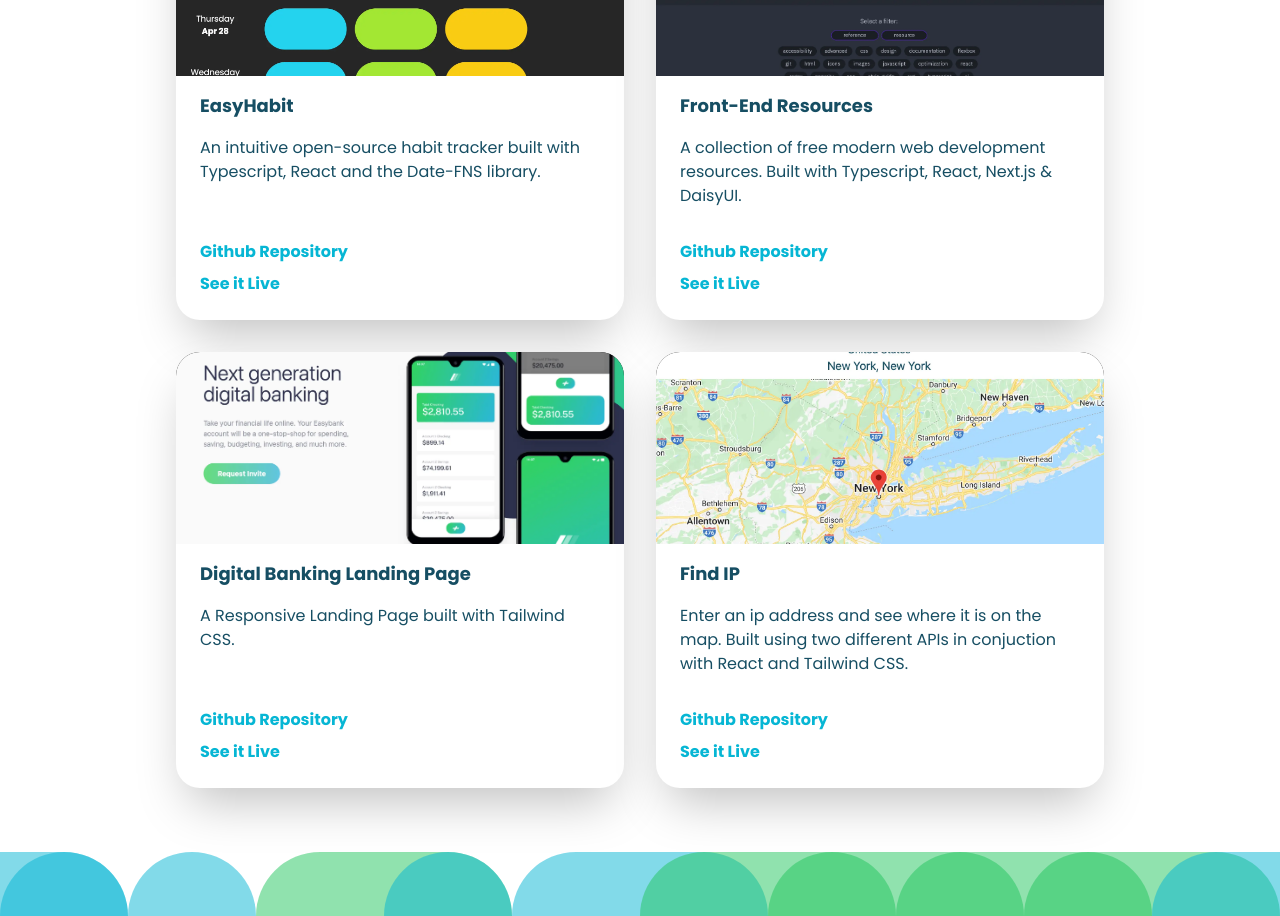
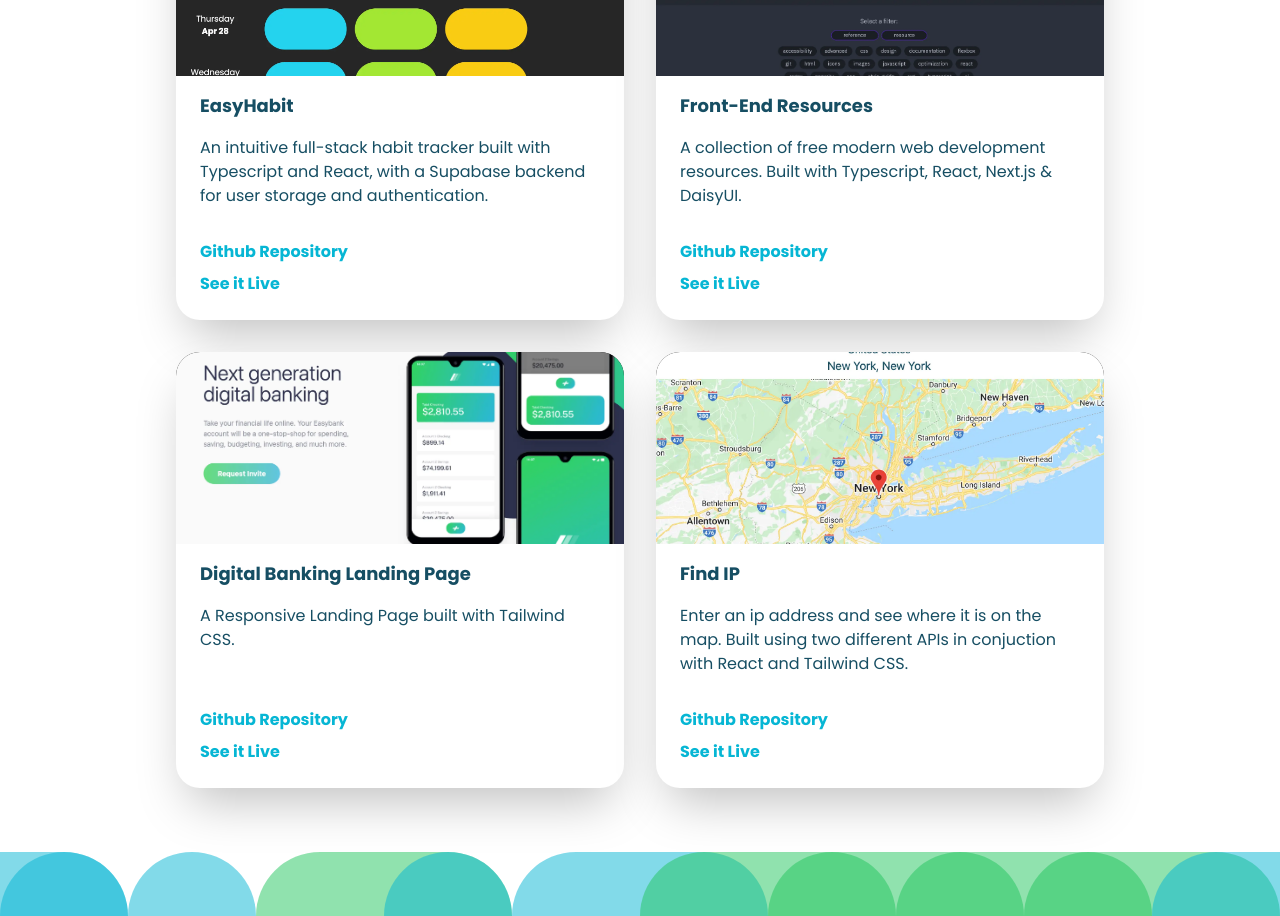
Before and after one commit to robertmcabee/personal-website, a Next.js app: page / in a window 1280 px wide. Shown: the part 1780-2696 px from the top of the page. Built offline with nearby package versions, Linux system fonts and the light colour scheme.

Commit message:
update easyhabit info

```diff
--- a/components/Contact.tsx
+++ b/components/Contact.tsx
@@ -7,6 +7,7 @@ function Contact() {
 
   return (
     <div
+      id="contact"
       ref={ref}
       style={
         inView
--- a/components/Projects.tsx
+++ b/components/Projects.tsx
@@ -32,10 +32,10 @@ function Projects() {
           <ProjectCard
             title={"EasyHabit"}
             description={
-              "An intuitive open-source habit tracker built with Typescript, React and the Date-FNS library."
+              "An intuitive full-stack habit tracker built with Typescript and React, with a Supabase backend for user storage and authentication."
             }
             githubURL={"https://github.com/robertmcabee/EasyHabit"}
-            liveURL={"https://easyhabit.netlify.app/"}
+            liveURL={"https://easyhabit.vercel.app/"}
           >
             <Image
               src={easyhabitImage}
```
